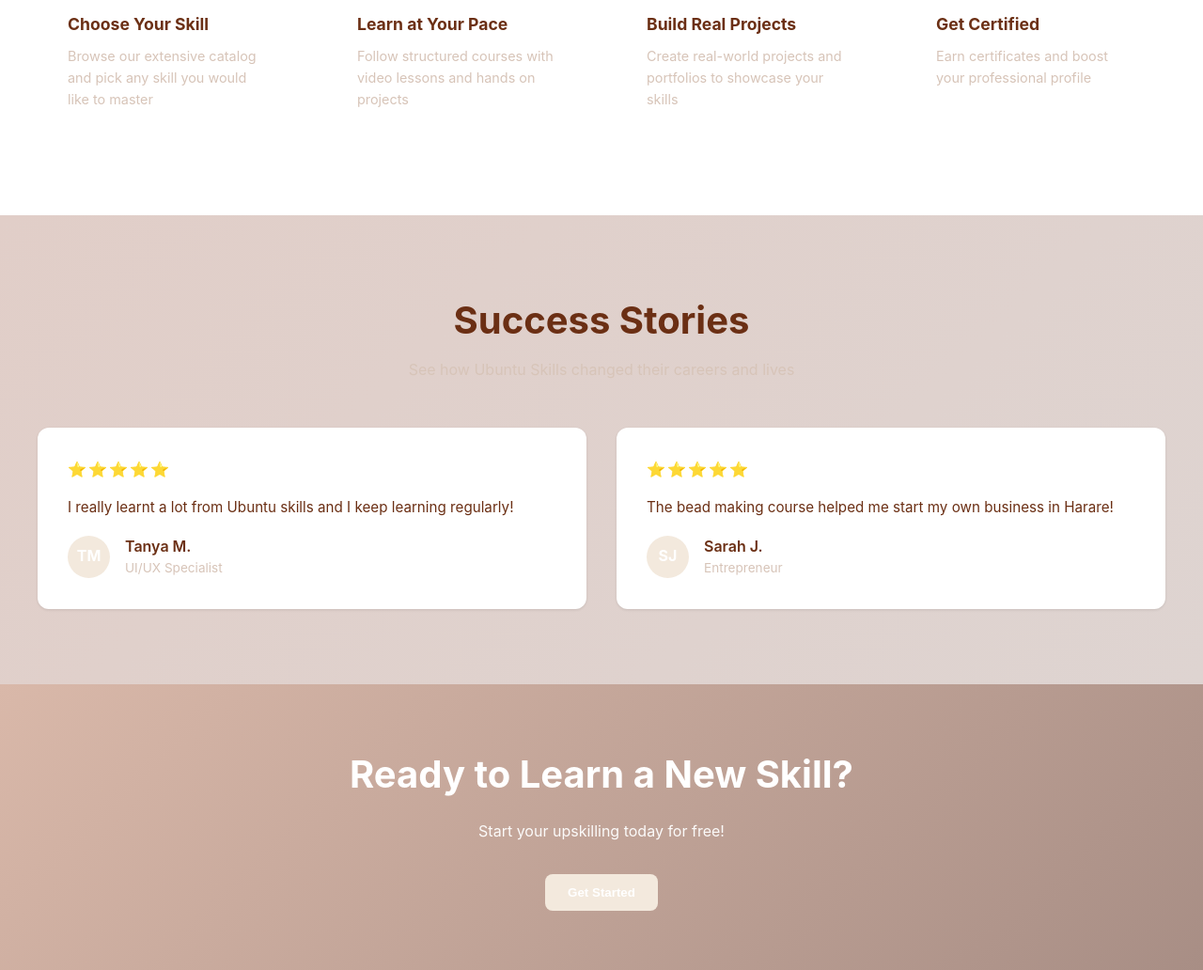
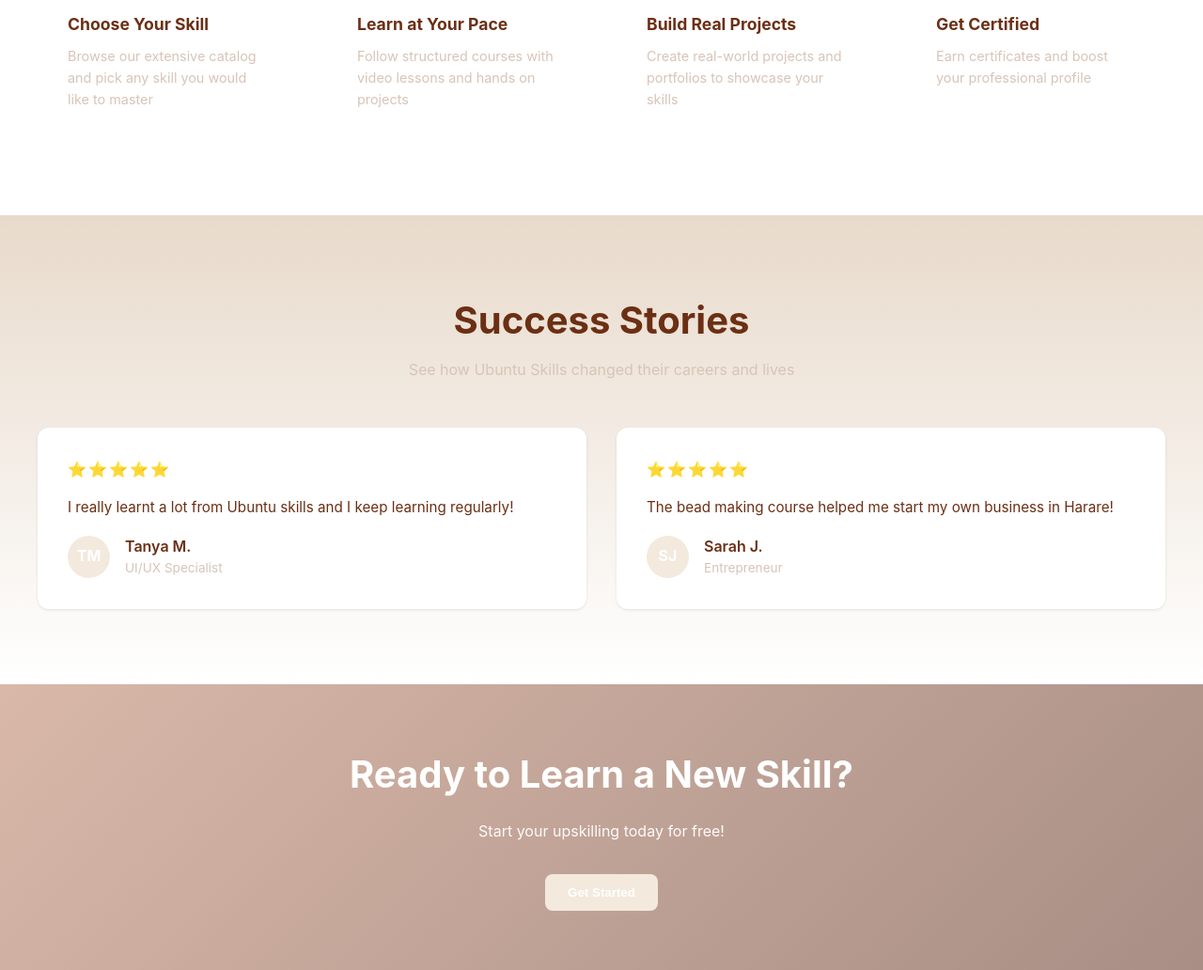
Before and after one commit to AishaNoku/UbuntuTheSkillTrainer, a PHP site: page / in a window 1280 px wide. Shown: the part 1371-2403 px from the top of the page at 94% size. Run offline with PHP 8.4, Linux system fonts and the light colour scheme.

Commit message:
testimonials section gradient for better aesthetic

```diff
--- a/styles.css
+++ b/styles.css
@@ -305,7 +305,7 @@ nav a:hover {
 /* Testimonials (Reverted to Original) */
 .testimonials {
   padding: 5rem 2rem;
-  background: linear-gradient(135deg, #E1CEC8 0%, #DED4D1 100%);
+  background: linear-gradient(180deg, var(--primary-dark) 0%, #ffffff 100%);
 }
 
 .testimonials-grid {
```
